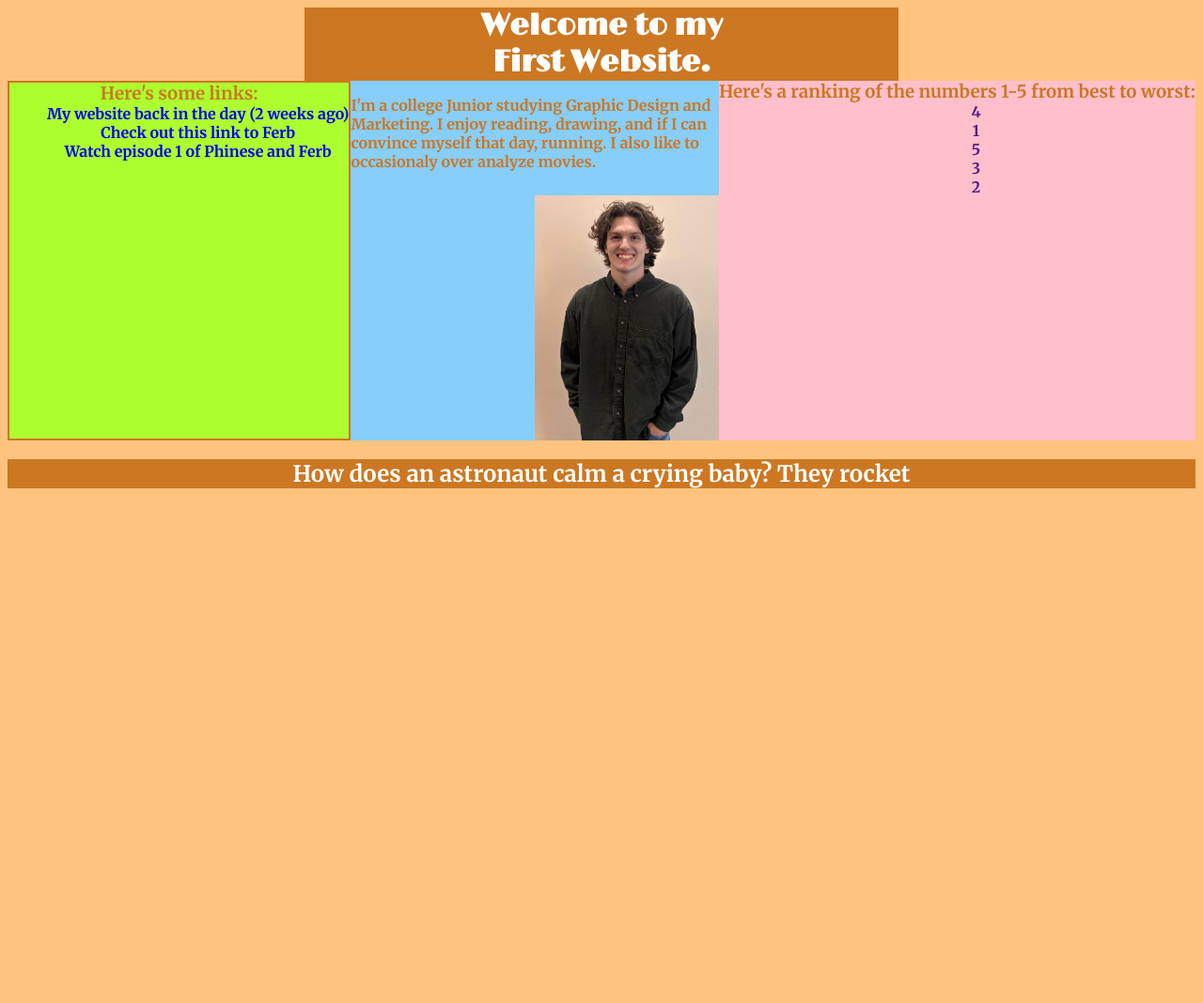
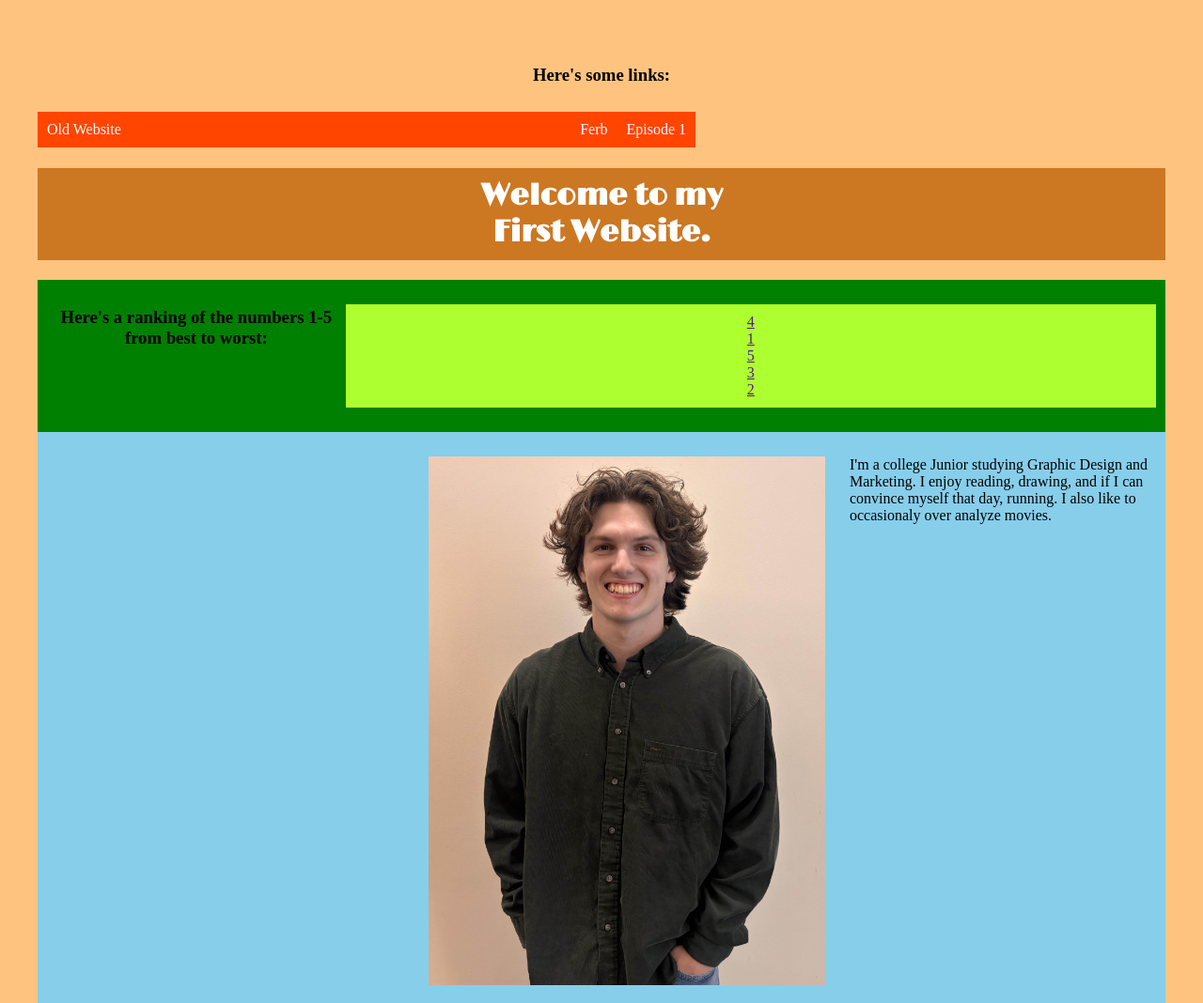
Before and after one commit to celda-ops/Refined-Website, a plain HTML site: page Refined Website/index.html in a window 1280 px wide. Shown: the top 1068 px of the page at 94% size. Before the commit the page ends 800 px from the top, so only its background shows below. Drawn offline with nearby package versions, Linux system fonts and the light colour scheme.

Commit message:
Learning
Messing around to make sure i understand basic stuff

```diff
--- a/Refined Website/index.html
+++ b/Refined Website/index.html
@@ -1,6 +1,5 @@
 <!DOCTYPE html>
 <html>
-<!-- new website -->
 
 <head>
 	<title>Cool Website</title>
@@ -13,55 +12,69 @@
 
 <body>
 
-		<h1>
+	<article class= links>
+
+
+		<h3 class = header>
+			Here's some links:
+		</h3>
+
+			<ul class = "navigation">
+
+
+				<li class= first><a href="old_index.html">Old Website</a></li>
+				<li><a href="index_2.html">Ferb</a></li>
+				<li><a href= "https://www.youtube.com/watch?v=fLWBx37eKBM"> Episode 1</a></li>
+			</ul>
+	</article>
+
+
+	<div class = "wrapper">
+
+		<h1 class = header>
 			Welcome to my <br>
 			First Website.
 		</h1>
-<div class= "wrapper">
+
+
 	<article class= "me">
+
+
+		<a href="mailto:cmelder2@cougars.ccis.edu">
+			<img id="cam" src="websiteportrait.jpg" alt="portrait of a handsome fella">
+		</a>
 
 		<p id= "description">
 			I'm a college Junior studying Graphic Design and Marketing. I enjoy reading, drawing, and if I can convince myself that day, running. I also like to occasionaly over analyze movies.
 		</p>
-		<a href="mailto:cmelder2@cougars.ccis.edu">
-			<img id="cam" src="websiteportrait.jpg" alt="portrait of a handsome fella">
-		</a>
+
 	</article>
 
-	<div class= "rank">
+
+
+
+
+	<h2 id= "joke" class = header>
+			How does an astronaut calm a crying baby?
+			<span class="punchline">They rocket</span>
+		</h2>
+
+		<aside class="aside">
 		<h3>
 			Here's a ranking of the numbers 1-5 from best to worst:
 		</h3>
 
-		<ul>
+		<ul class = "rank">
 			<li><a href= "">4</a></li>
 			<li><a href= "">1</a></li>
 			<li><a href= "">5</a></li>
 			<li><a href= "">3</a></li>
 			<li><a href= "">2</a></li>
 		</ul>
-		</p>
-	</div>
+		</aside>
 
-
-	<div class= "navigation">
-		<h3>
-			Here's some links:
-		</h3>
-
-			<ul>
-				<li class= first><a href="old_index.html">My website back in the day (2 weeks ago)</a></li>
-				<li><a href="index_2.html">Check out this link to Ferb</a></li>
-				<li><a href= "https://www.youtube.com/watch?v=fLWBx37eKBM"> Watch episode 1 of Phinese and Ferb </a></li>
-			</ul>
 
 	</div>
 
-</div>
-	<h2 id= "joke">
-			How does an astronaut calm a crying baby?
-			<span class="punchline">They rocket</span>
-		</h2>
-
 </body>
 </html>
--- a/Refined Website/style.css
+++ b/Refined Website/style.css
@@ -1,112 +1,155 @@
 html{
     background-color: #fec47f;
 }
+
+
+body{
+    text-align: center;
+    text-decoration: none;
+}
+
 
 h1{
 
     font-family: "Limelight", Georgia, Times New Roman, serif;
     display:block;
     background-color: #CC7722;
-    margin: auto;
+    color: white;
+    padding: 10px;
+}
+
+#cam{
+    display: block;
     width: 50%;
-    color: white;
+    float: right;
+    margin: 1em;
 }
-body{
-    text-align: center;
-    color:#CC7722;
-    font-family: "Merriweather", Helvetica, Arial, sans-serif;
-    font-size: 1em;
+
+.me{
+    background-color: skyblue;
+}
+
+.rank{
+    list-style-type: none;
+    text-decoration: none;
+    background-color: greenyellow;
+}
+
+.navigation{
+    list-style-type: none;
+    background: orangered;
+    max-width: 700px;
+    margin:0;
+    padding: 0;
+    display: flex;
+    flex-direction: column;
 
 }
 
-.me{
-    background-color: lightskyblue;
-    text-align: left;
-}
-
-#cam{
-    float: right;
-    width: 50%;
-    margin-left: auto;
-    margin-right: auto;
-    margin-top: 10px;
-}
-
-.navigation {
-    background-color: greenyellow;
-    text-align: center;
-    display: block;
-    border-style: solid;
-    border-width: 2px;
-}
-
-.rank{
-    background-color: pink;
-    border-top: 1px;
+.navigation a{
+  text-decoration: none;
+  display: block;
+  text-align:center;
+  color: white;
+  padding:10px;
+  border-top:1px solid black;
+  border-bottom:1px solid white;
 
 }
 
-#joke{
-    color: white;
-    display: block;
-    background-color: #CC7722;
+.aside{
+    background-color: green;
 }
 
-h3 {
-    margin: 0;
+.wrapper {
+    display: flex;
+    flex-direction: column;
+    align-content: center;
+    justify-content: center;
 }
 
-ul{
-    list-style-type: none;
-    margin: 0;
-    display: block;
+#joke{
+    background-color: lightpink;
 }
 
-a{
-    text-decoration: none;
+.links{
 
 }
 
-.wrapper{
-  display: flex;
-  flex-flow: row wrap;
-  font-weight: Bold;
-  text-align: center;
+.header, .me, .aside, .rank, #joke{
+  flex: 1 100%;
+  padding: 10px;
+}
 
-@media(min-width: 800px){
+@media (min-width: 800px){
 
-    img{
-        width:50%;
-        margin-right:10px;
-        justify-content: flex-end;
+    .aside{
+        flex: 1 auto;
+    }
+
+    .me{
+        flex: 3 0px;
+    }
+
+    .aside {
+        order: 1;
+    }
+
+    .me {
+        order: 2;
+    }
+
+    #joke{
+        order: 3;
+    }
+
+}
+
+body{
+    padding: 2em;
+}
+
+
+@media(min-width: 800px) {
+
+    .navigation{
+    display: flex;
+    flex-flow: row wrap;
+    justify-content: flex-end;
+    list-style-type: none;
+    }
+    .navigation a{
+    border-top:none;
+    border-bottom:none;
+    }
+    .navigation a:hover{
+     background:black;
+    }
+
+    .first {
+        margin-right: auto;
+    }
+
+    .me{
+        display:flex;
+        flex-direction: row wrap;
+    }
+
+    #cam{
         float: right;
     }
 
-  .me {
-        flex: 3 0px;
+    .aside {
+        display:flex;
+        flex-direction: row;
     }
 
-  .navigation{
-        order:1;
+    #description {
+        text-align: left;
+        margin-left: 10px;
     }
-  .me{
-        order: 2;
-     }
-  .rank{
-        order: 3;
+
+    img {
+    width: 50%;
     }
 }
-
-    body {
-        padding: 2em;
-    }
-
-@media(max-width: 800px){
-    text-align: center;
-
-img {
-    width:50%;
-  margin-right:10px;
-}
-
-}
```
